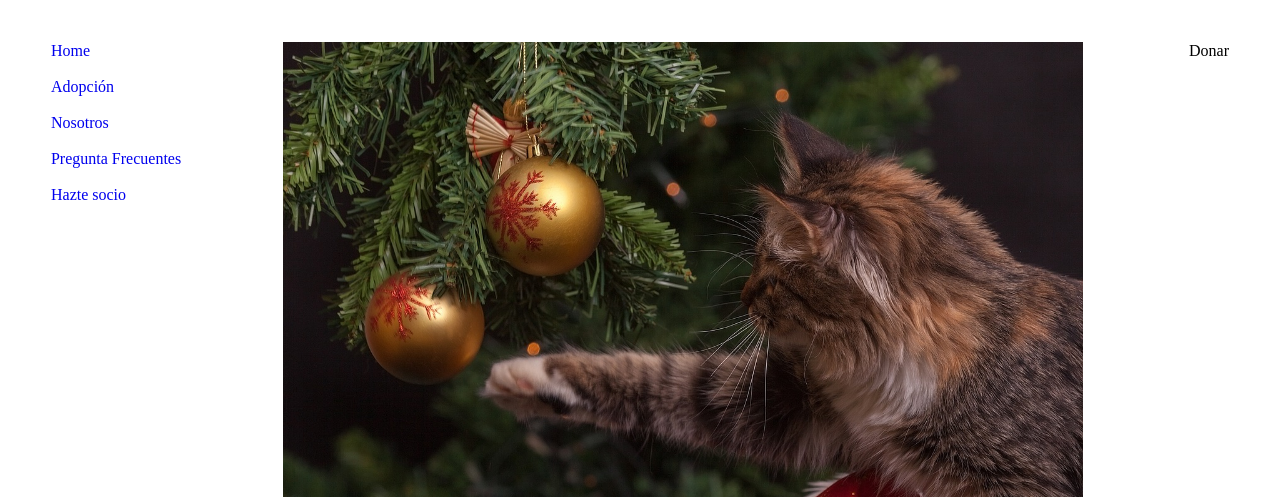
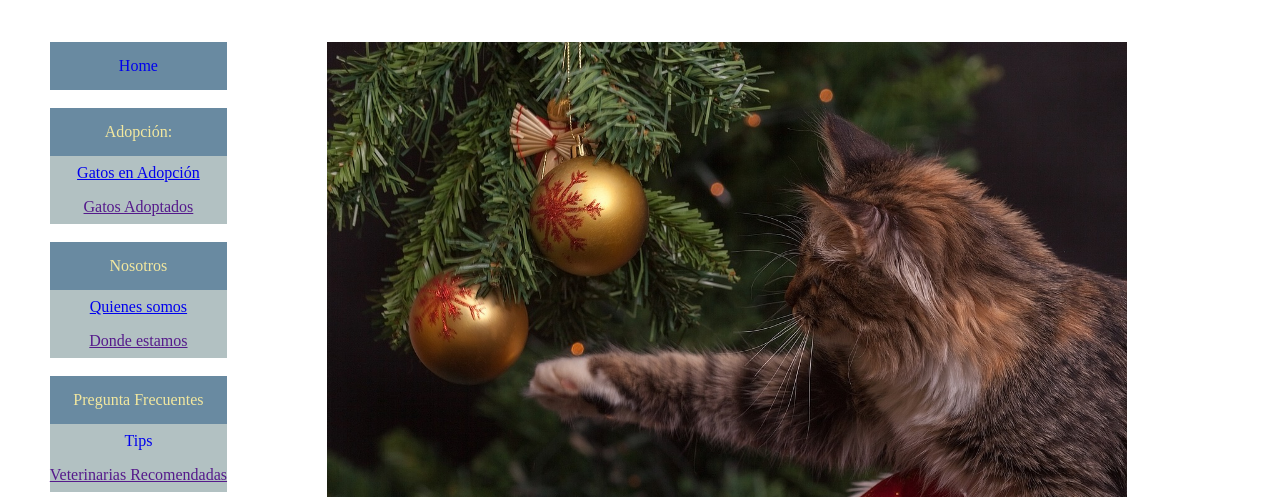
Before and after one commit to Karen110114/FelinosUnidosVKF, a plain HTML site: page index.html in a window 1280 px wide. Shown: the part 303-800 px from the top of the page. Drawn offline with Linux system fonts and the light colour scheme.

Commit message:
fernanda

```diff
--- a/estilos.css
+++ b/estilos.css
@@ -92,3 +92,15 @@ table {
   border-spacing: 15px 15px;
   border-style: solid;
 }
+.div6{
+  padding: 15px;
+  text-align: center;
+  background-color: #698aa1 ;
+  color: #f3e89f ;
+}
+.div7{
+  text-align: center;
+  padding-top: 8px;
+  padding-bottom: 8px;
+  background-color: #b2c1c2;
+}
--- a/index.html
+++ b/index.html
@@ -23,13 +23,26 @@
 
 
              <main>
-                <nav id="nav2">
-               <a href="index.html" class="a2">Home</a> <br><br>
-               <a href="adoptargato.html" class="a2">Adopción</a><br><br>
-               <a href="nosotros.html" class="a2">Nosotros</a><br><br>
-               <a href="informacion.html" class="a2"> Pregunta Frecuentes</a><br><br>
-               <a href="socio.html" class="a2">Hazte socio</a><br>
-               </nav>
+                <div id="div5">
+                  <div class="div6"><a href="index.html" class="a2">Home</a> </div>
+                   <br>
+                  <div class="div6"><span>Adopción:</span></div>
+                  <div class="div7"><a href="adoptargato.html"> Gatos en Adopción</a></div>
+                  <div class="div7"><a href="">Gatos Adoptados</a></div>
+                   <br>
+
+                  <div class="div6"><span>Nosotros</span></div>
+                  <div class="div7"><a href="nosotros.html">Quienes somos</a></div>
+                  <div class="div7"> <a href="">Donde estamos</a></div>
+                  <br>
+
+                  <div class="div6"><span>Pregunta Frecuentes</span></div>
+                   <div class="div7"><a href="informacion.html" class="a2">Tips </a></div>
+                  <div class="div7"><a href="">Veterinarias Recomendadas</a></div>
+                  <br>
+
+                  <div class="div6"><a href="socio.html" class="a2">Hazte socio</a></div>
+                </div>
 
                 <div class="div2">
                   <img src="img/img1.jpg" id="foto3"><br>
@@ -38,7 +51,7 @@
                 </div>
 
                <div id="div3">
-                  Donar
+
                </div>
              </main><br><br>
         <div id="div4">
```
Also changed, not shown: img/Donar.png (added), img/DonarGato.png (added).
